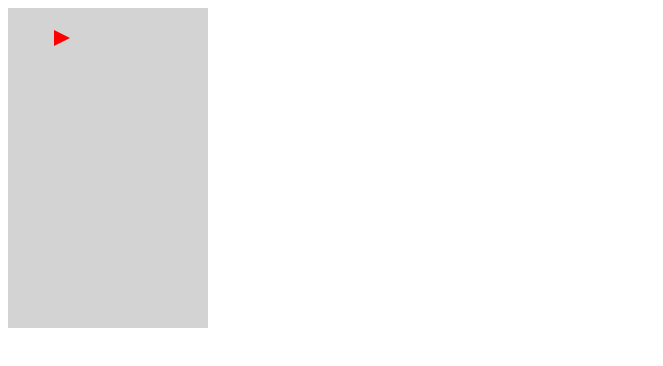
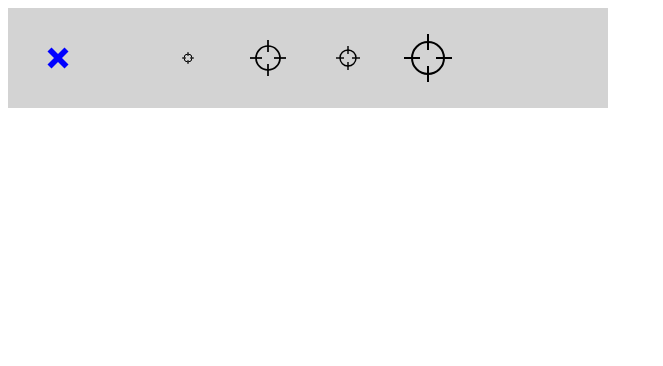
Before and after one commit to pluto123/d3_exercise, a React (Create React App) app in the folder d3_exercise_001/: page / in a window 1280 px wide. Shown: the top 366 px of the page, without its empty margins (0-663 px from the left). Built offline with nearby package versions, Linux system fonts and the light colour scheme.

Commit message:
defs 和 use 引入符號

```diff
--- a/d3_exercise_001/src/App.js
+++ b/d3_exercise_001/src/App.js
@@ -1,4 +1,4 @@
-import Demo from './components/Demo05_2';
+import Demo from './components/Demo05_3';
 
 function App() {
   return (
--- /dev/null
+++ b/d3_exercise_001/src/components/Demo05_3/index.js
@@ -0,0 +1,46 @@
+import * as d3 from 'd3'
+import { useEffect } from 'react';
+
+function makeDemo05_3() {
+    var data = [ [180, 1], [260, 3], [340, 2], [420, 4] ]; // [x, scale]
+
+    d3.select( "svg" )
+        .selectAll( "use" ).data( data ).enter().append( "use" )  // 建立可以引用 defs 的元素
+        .attr( "href", "#crosshair" )                             // 使用 ID 選取器設定引用哪個 defs
+        .attr( "transform",                                       // 移動位置與縮放比例
+               d=>"translate("+d[0]+",50) scale("+2*d[1]+")" )
+        .attr( "stroke", "black" )                                // 設定框線
+        .attr( "stroke-width", d=>0.5/Math.sqrt(d[1]) );          // 設定框線寬度
+
+    d3.select("svg").append( "use" )
+        .attr( "href", "#my_symbol")
+        .attr( "transform",
+            d=>"translate(50, 50) scale(2)" )
+        .attr( "stroke", "blue" )
+        .attr( "stroke-width", "12" );
+}
+
+function Demo05_3() {
+    useEffect(()=>{
+        var d = d3.select( "svg" ).append("defs").append("g").attr("id", "my_symbol")
+        d.append("line").attr("x1", -1).attr("y1", 1).attr("x2", 1).attr("y2", -1);
+        d.append("line").attr("x1", -1).attr("y1", -1).attr("x2", 1).attr("y2", 1);
+        makeDemo05_3()
+    })
+
+    return (
+        (<svg height="100" width="600" style={{"background" : 'lightgrey'}}>
+            <defs>  {/* 定義一個元件 */}
+                <g id="crosshair">  {/* 建立容器元素來容納所需元素 */}
+                    <circle cx="0" cy="0" r="2" fill="none"/> {/* 因為最後在使用時會縮放大小，所以尺寸大小在這裡並不重要 */}
+                    <line x1="-3" y1="0" x2="-1" y2="0" />
+                    <line x1="1" y1="0" x2="3" y2="0" />
+                    <line x1="0" y1="-1" x2="0" y2="-3" />
+                    <line x1="0" y1="1" x2="0" y2="3" />
+                </g>
+            </defs>
+        </svg>)
+    );
+}
+
+export default Demo05_3;
```
